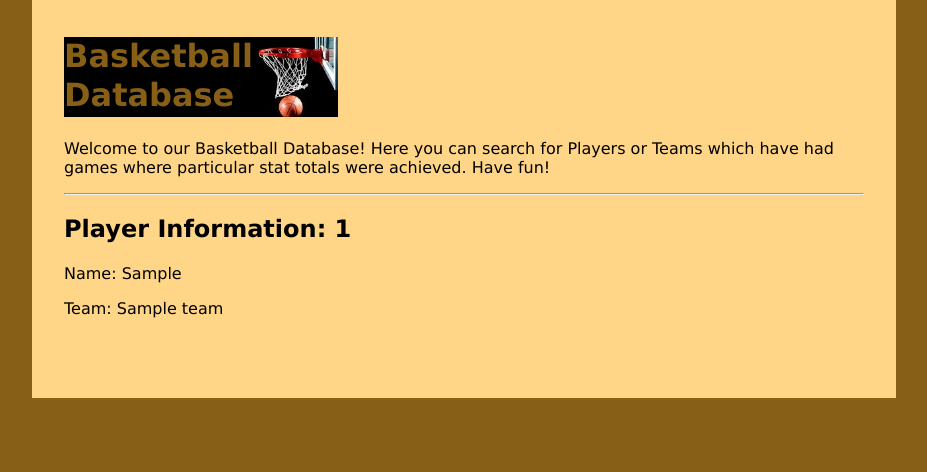
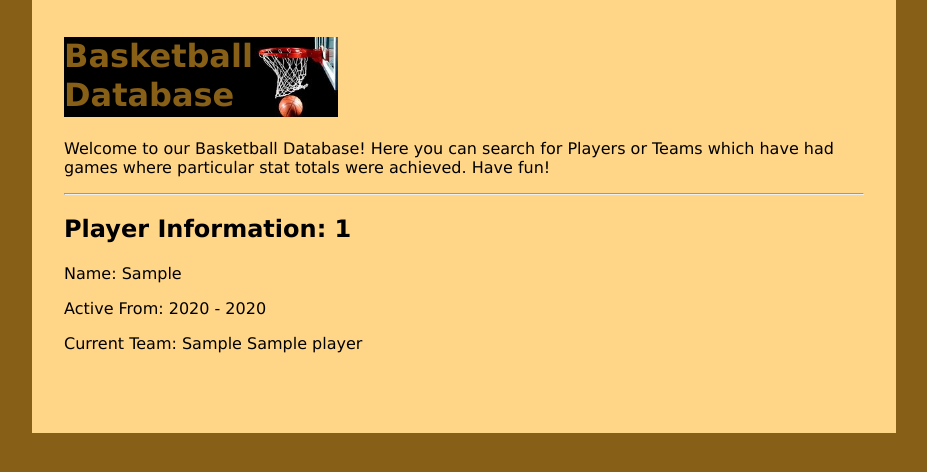
Before and after one commit to jrl47/databases-project, a Flask app: page /player/1 in a window 1280 px wide. Shown: the top 472 px of the page, without its empty margins (176-1103 px from the left). Run offline with Flask 2, Linux system fonts and the light colour scheme; tables that the repository leaves empty hold one stand-in row (values such as "Sample post"); some libraries are stand-ins or nearby versions.

Commit message:
minor addition to player page

```diff
--- a/project-flask/templates/player.html
+++ b/project-flask/templates/player.html
@@ -2,5 +2,6 @@
 {% block heading %}Player Information: {{player.player_id}}{% endblock %}
 {% block content %}
 <p>Name: {{player.first_last}}</p>
-<p>Team: {{team.team_name}}</p>
+<p>Active From: {{player.from_year}} - {{player.to_year}}</p>
+<p>Current Team: {{player.team_city}} {{player.team_name}}</p>
 {% endblock %}
```
